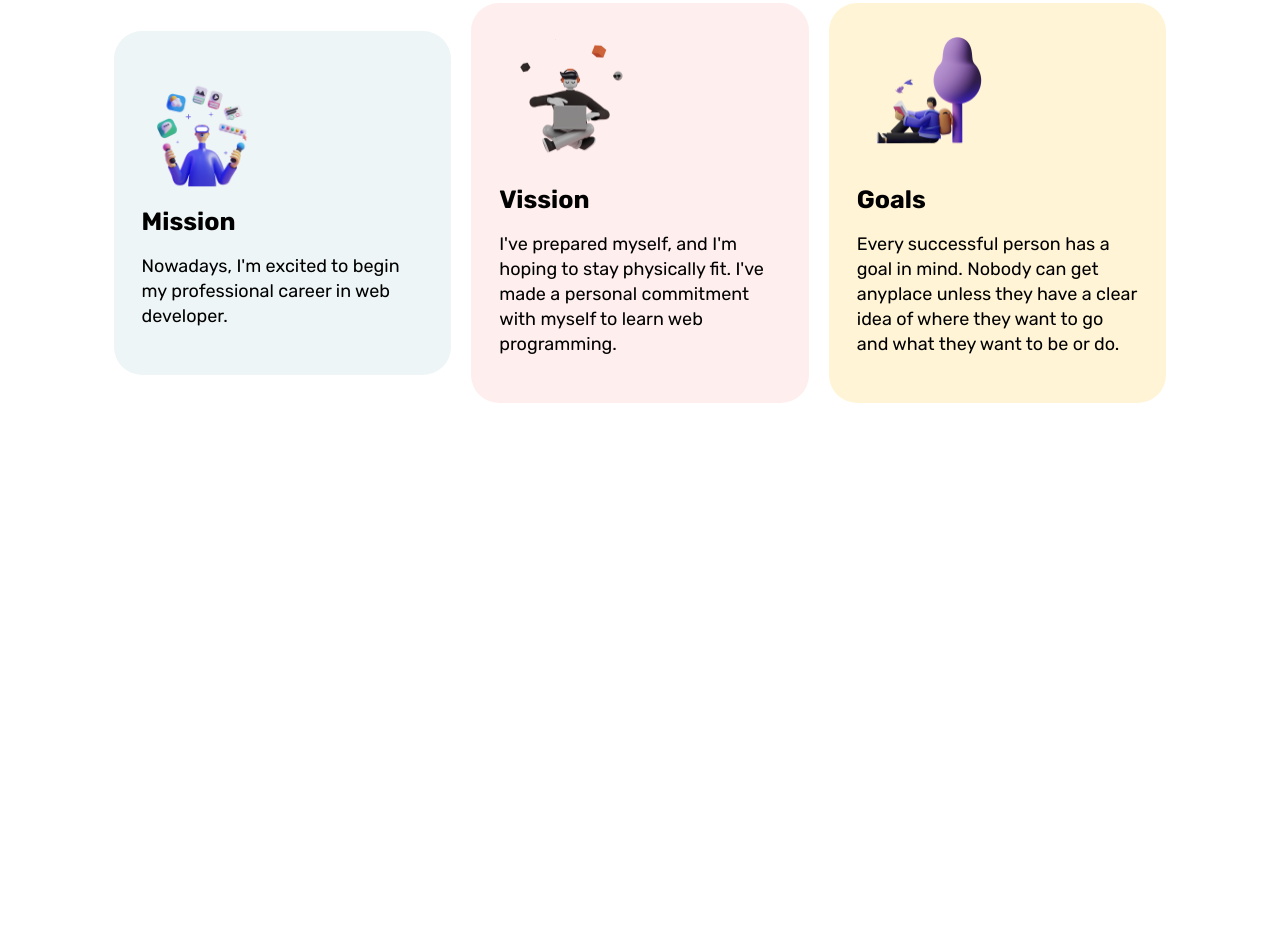
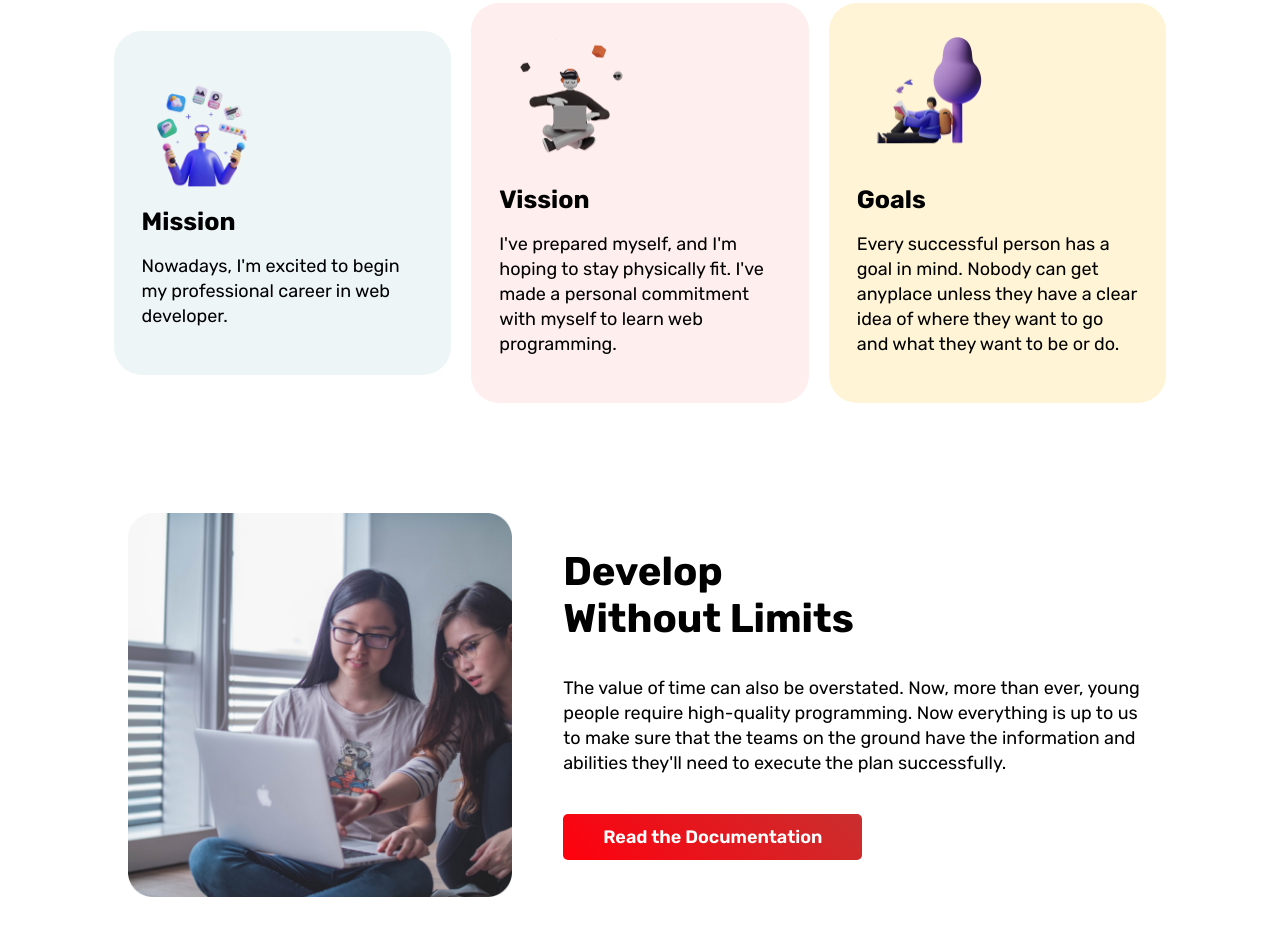
Before and after one commit to mdimransorker/assignment-one, a plain HTML site: page index.html in a window 1280 px wide. Shown: the part 784-1719 px from the top of the page. Before the commit the page ends 1297 px from the top, so only its background shows below. Drawn offline with Linux system fonts and the light colour scheme; a web font is replaced by a local one.

Commit message:
community css and html part add

```diff
--- a/index.html
+++ b/index.html
@@ -48,5 +48,22 @@
     </div>
 </section>
 <!-- my-mission-area section end -->
+ <!-- develop-area section start -->
+ <section class="develop-area">
+    <div class="flexible-display justify-center">
+        <div class="develop-item develop-img">
+             <img src="images/pictures/coding.png" alt="Image of coding">
+        </div>
+        <div class="develop-item develop-content">
+             <h2>Develop <br> Without Limits</h2>
+             <p>The value of time can also be overstated.
+               Now, more than ever, young people require high-quality programming.
+               Now everything is up to us to make sure that the teams on the ground have the information and abilities they'll need to execute the plan successfully. </p>
+             <a class="btn" target="_blank" href="">Read the Documentation</a>
+        </div>
+    </div>
+</section>
+<!-- develop-area section end -->
+
 </body>
 </html>
--- a/style.css
+++ b/style.css
@@ -101,3 +101,25 @@ section{
     background-color: #fff4d6;
 }
 /* my-mission-area section end */
+/* develop-area section start */
+.develop-img,
+.community-img{
+	width: 30%;
+}
+.develop-img img,
+.community-img img{
+    width: 100%;
+}
+.develop-content,
+.community-content{
+	width: 46%;
+	margin-left: 4%;
+}
+.community-content{
+    margin: 0%;
+}
+.community-img{
+    margin-left: 4%;
+}
+
+/* develop-area section end */
```
